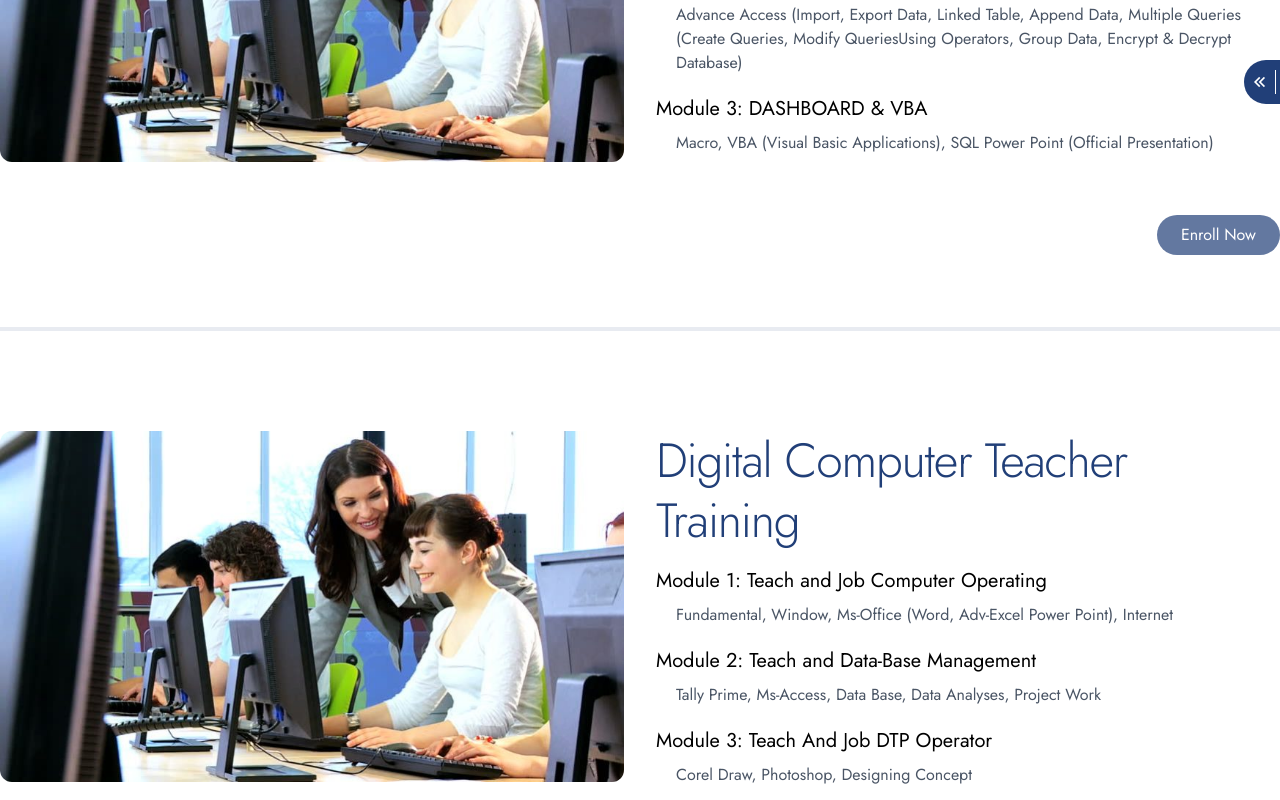
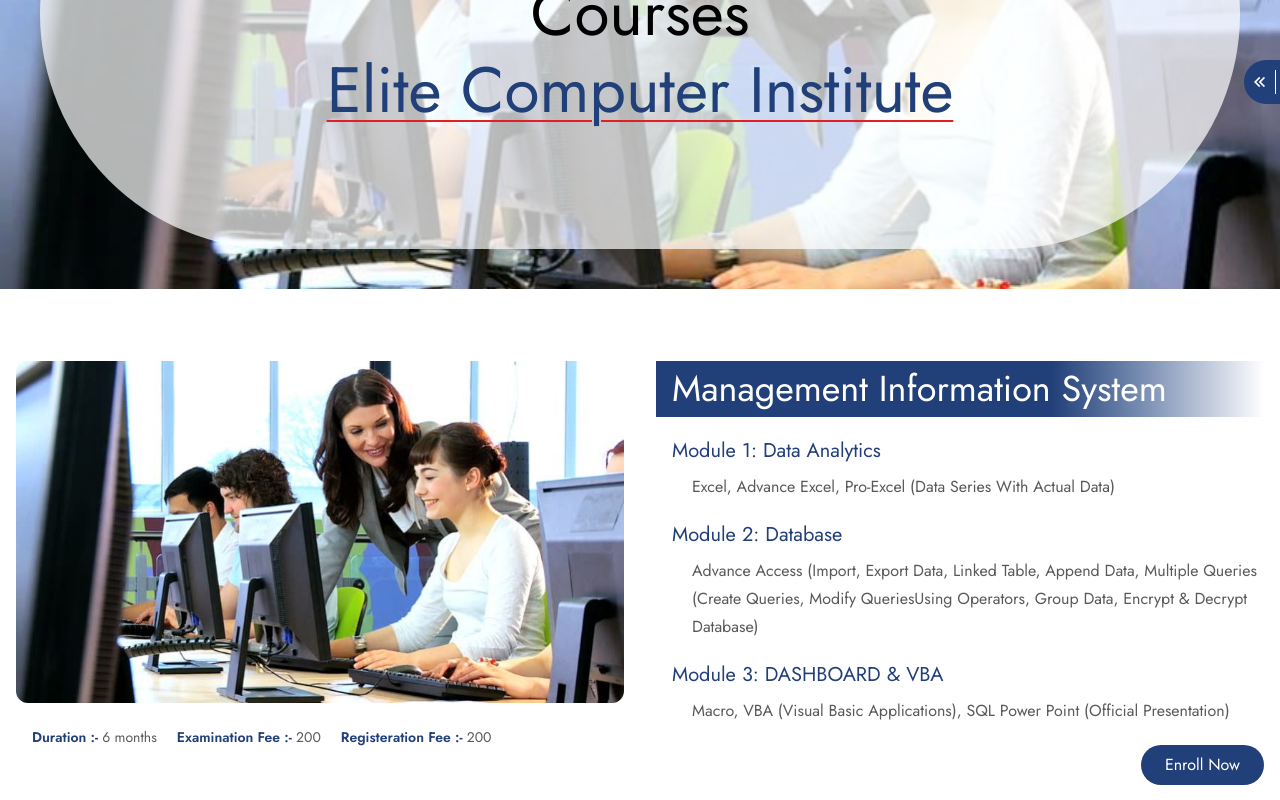
Before and after one commit to Nipul2005/elitInstitute, a React (Vite) app: page /courses in a window 1280 px wide. Shown: the part 340-1140 px from the top of the page. Built offline with nearby package versions, Linux system fonts and the light colour scheme; a web font is replaced by a local one.

Commit message:
changes in course, achoring

```diff
--- a/src/components/CourseCards.jsx
+++ b/src/components/CourseCards.jsx
@@ -1,4 +1,5 @@
 import { modulerJSON } from "../JSON/courseJSON";
+import { Link } from "react-router-dom";
 
 function CourseCards() {
   return (
@@ -17,9 +18,11 @@ function CourseCards() {
             </h2>
             <h2 className="text-xl text-center mt-2">{module.fullName}</h2>
           </div>
-          <button className="w-full bg-primary rounded-b-3xl text-white text-lg cursor-pointer py-2 hover:bg-primary/80 duration-200">
-            know More
-          </button>
+          <Link to={`/courses/#${module.shortName}`}>
+            <button className="w-full bg-primary rounded-b-3xl text-white text-lg cursor-pointer py-2 hover:bg-primary/80 duration-200">
+              know More
+            </button>
+          </Link>
         </div>
       ))}
     </div>
--- a/src/design/CourseDesign.jsx
+++ b/src/design/CourseDesign.jsx
@@ -1,28 +1,61 @@
-function CourseDesign({ module }) {
+import Heading from "./Heading";
+
+function CourseDesign({ module, change }) {
   return (
-    <section className="w-full h-auto relative flex lg:flex-row flex-col justify-start items-start gap-x-8 gap-y-6 sm:py-18 pb-7">
-      <div className="flex-1 overflow-hidden sm:rounded-xl">
-        <img
-          src="http://localhost:5173/course_img.jpg"
-          alt="Course Banner"
-          className="w-full h-full object-cover transition-transform duration-500 hover:scale-105"
-        />
+    <section
+
+      id={module.shortName}
+      className="w-full h-auto relative flex lg:flex-row flex-col justify-start items-start gap-x-8 gap-y-6 sm:py-18 pb-7 px-4"
+    >
+      <div className="flex-1 ">
+        <div className="overflow-hidden sm:rounded-xl">
+          <img
+            src="http://localhost:5173/course_img.jpg"
+            alt={module.fullName}
+            className="w-full h-full object-cover transition-transform duration-500 hover:scale-105"
+            loading="lazy"
+          />
+        </div>
+        <span className="w-full flex justify-start items-start mt-6 gap-x-5 text-sm text-black/65 px-4">
+          <p>
+            <span className="text-primary font-semibold text-md">
+              Duration :-
+            </span>{" "}
+            {module.durationFee.duration}
+          </p>
+          <p>
+            <span className="text-primary font-semibold text-md">
+              Examination Fee :-
+            </span>{" "}
+            {module.durationFee.examFee}
+          </p>
+          <p>
+            <span className="text-primary font-semibold text-md">
+              Registeration Fee :-
+            </span>{" "}
+            {module.durationFee.registerationFee}
+          </p>
+        </span>
       </div>
       <div className="flex-1 w-full sm:p-0 px-4">
-        <h1 className="lg:text-5xl md:text-4xl sm:text-3xl text-3xl font-light text-primary tracking-tight leading-tight">
-          {module.fullName}
-        </h1>
-        <div className="w-full flex flex-col justify-start items-start mt-4 gap-y-5 ">
+        <Heading text={module.fullName} />
+        <div className="w-full flex flex-col justify-start items-start gap-y-5 pl-4">
           {module.modules.map((module, idx) => (
             <div
               className="w-full flex flex-col justify-start items-start gap-y-2"
               key={idx}
             >
-              <h2 className="text-xl">Module {idx + 1}: {module.name}</h2>
-              <p className="text-md text-gray-600 pl-5">{module.topics}</p>
+              <h3 className="text-xl text-primary">
+                Module {idx + 1}: {module.name}
+              </h3>
+              <p className="text-md text-black/65 pl-5 leading-7">
+                {module.topics}
+              </p>
             </div>
           ))}
-          <button className="bg-primary/70 duration-200 text-white px-6 py-2 rounded-full cursor-pointer self-end mt-10 hover:bg-primary/100">Enroll Now</button>
+          <button className="bg-primary duration-200 text-white px-6 py-2 rounded-full cursor-pointer self-end hover:bg-primary/70">
+            Enroll Now
+          </button>
         </div>
       </div>
     </section>
--- a/src/pages/Courses.jsx
+++ b/src/pages/Courses.jsx
@@ -1,18 +1,43 @@
+import { useLocation, useNavigate } from "react-router-dom";
 import CourseDesign from "../design/CourseDesign";
+import HeroSection from "../design/HeroSection";
 import { modulerJSON } from "../JSON/courseJSON";
+import { useEffect } from "react";
 
 function Courses() {
+  const location = useLocation();
+
+  useEffect(() => {
+    const hash = location.hash.replace("#", "");
+    if (hash) {
+      document.getElementById(hash).scrollIntoView({ behavior: "smooth" });
+    }
+
+    return () => {
+      window.scrollTo(0, 0);
+    };
+  }, [location]);
   return (
-    <div className="w-full sm:container sm:mx-auto">
+    <>
+      <HeroSection
+        text={"Explore Our"}
+        img={"/course_img.jpg"}
+        spanText={"Courses"}
+      />
+      <div className="w-full sm:container sm:mx-auto sm:p-0 pt-7">
         {modulerJSON.map((module, idx) => (
-        <div className="space-y-7">
+          <div className="space-y-7" key={idx}>
             {idx !== 0 && (
-            <hr className="w-full h-1 bg-primary/10 border-transparent" />
+              <hr className="w-full h-1 bg-primary/10 border-transparent rounded-full" />
             )}
-          <CourseDesign key={idx} module={module} />
+            <CourseDesign
+              module={module}
+              change={(idx + 1) % 2 == 0 ? true : false}
+            />
           </div>
         ))}
       </div>
+    </>
   );
 }
 
```
Lines whose indentation alone changed are shown as unchanged.
